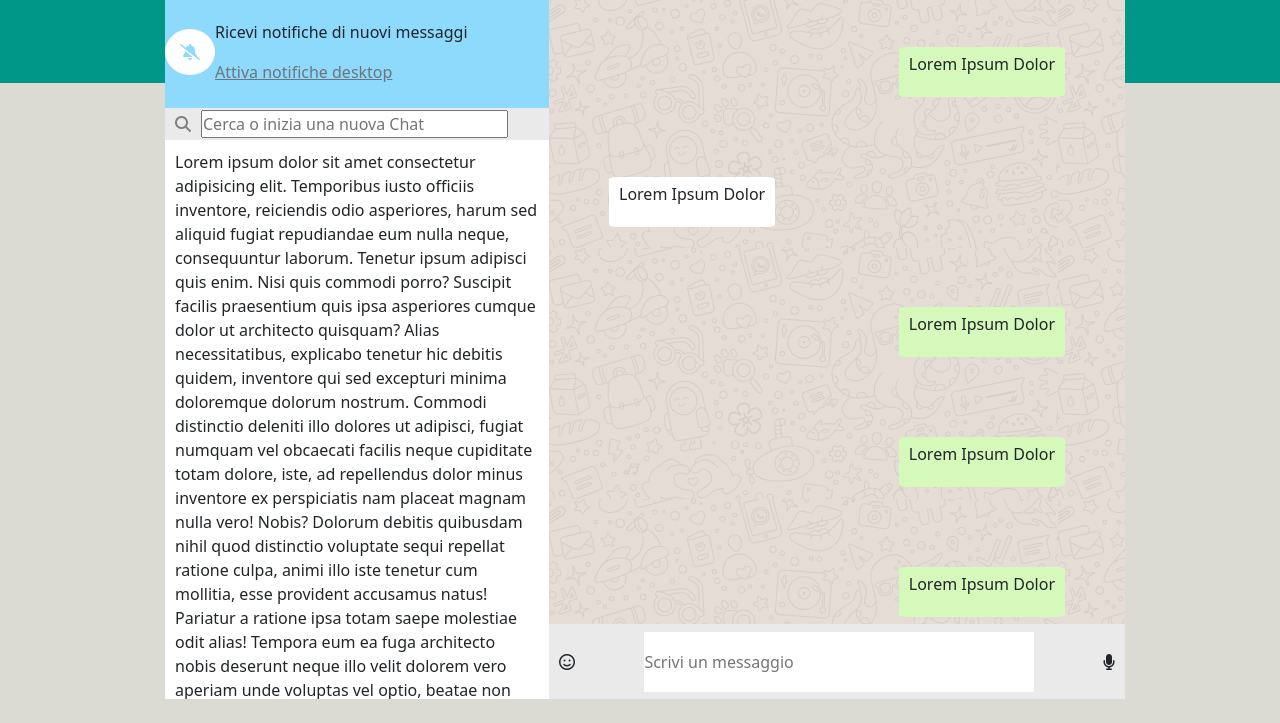
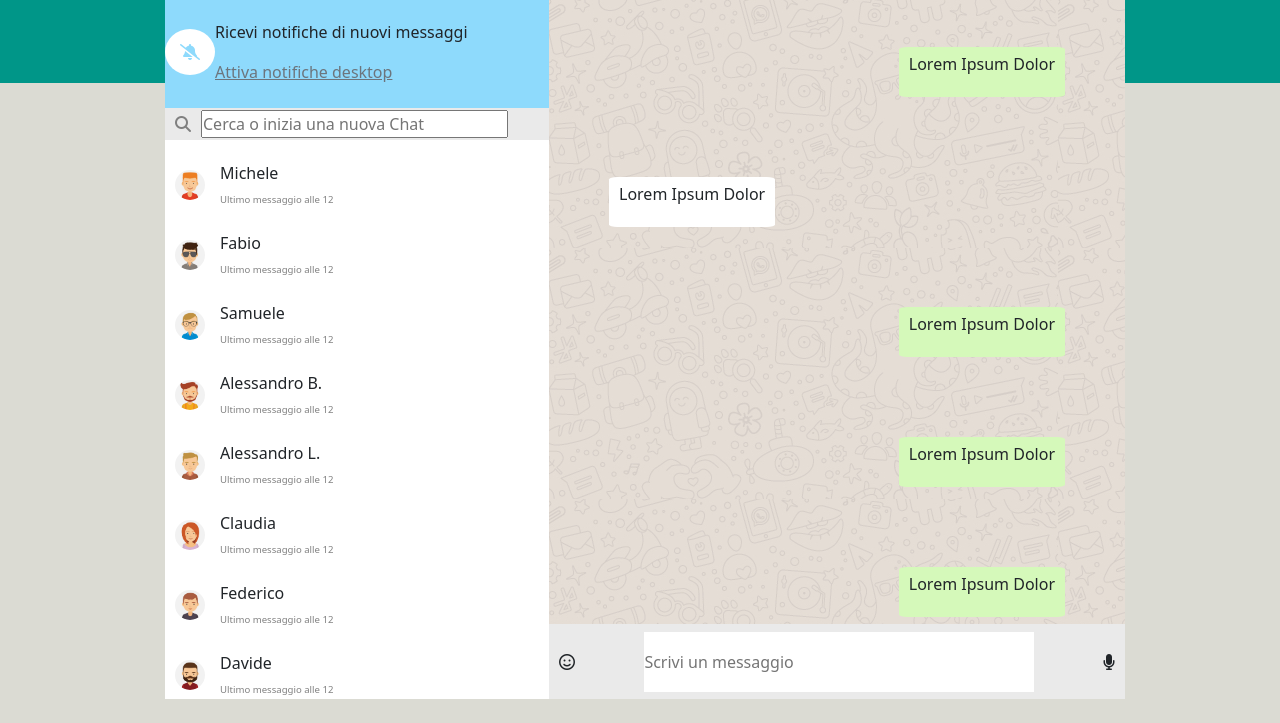
Before and after one commit to SalvatoreGiacomazzo/vue-boolzapp, a plain HTML site: page index.html in a window 1280 px wide. Shown: the part 77-800 px from the top of the page. Drawn offline with nearby package versions, Linux system fonts and the light colour scheme.

Commit message:
first milestone completed

```diff
--- a/index.html
+++ b/index.html
@@ -51,50 +51,18 @@
                 </div>
                 <!--Chats-->
                 <div id="chatlist">
-                    Lorem ipsum dolor sit amet consectetur adipisicing elit. Temporibus iusto officiis inventore,
-                    reiciendis odio asperiores, harum sed aliquid fugiat repudiandae eum nulla neque, consequuntur
-                    laborum. Tenetur ipsum adipisci quis enim.
-                    Nisi quis commodi porro? Suscipit facilis praesentium quis ipsa asperiores cumque dolor ut
-                    architecto quisquam? Alias necessitatibus, explicabo tenetur hic debitis quidem, inventore qui sed
-                    excepturi minima doloremque dolorum nostrum.
-                    Commodi distinctio deleniti illo dolores ut adipisci, fugiat numquam vel obcaecati facilis neque
-                    cupiditate totam dolore, iste, ad repellendus dolor minus inventore ex perspiciatis nam placeat
-                    magnam nulla vero! Nobis?
-                    Dolorum debitis quibusdam nihil quod distinctio voluptate sequi repellat ratione culpa, animi illo
-                    iste tenetur cum mollitia, esse provident accusamus natus! Pariatur a ratione ipsa totam saepe
-                    molestiae odit alias!
-                    Tempora eum ea fuga architecto nobis deserunt neque illo velit dolorem vero aperiam unde voluptas
-                    vel optio, beatae non sint eligendi a molestiae commodi quas voluptatibus nisi odio perferendis? Ea.
-                    Autem vero neque quisquam sunt assumenda aut fugit laudantium! Molestiae dignissimos unde, officiis
-                    vel quia aspernatur placeat laboriosam ipsum fuga odio deleniti eius laborum distinctio. Corrupti
-                    veritatis officia fugiat voluptas.
-                    Corrupti nostrum ea, ipsum facere, incidunt distinctio dolores cupiditate molestiae esse asperiores
-                    eum placeat aspernatur animi provident? Omnis veniam provident voluptate aperiam! Voluptatum fuga
-                    blanditiis cupiditate eius velit ducimus delectus?
-                    Ullam eveniet libero ipsum consectetur reiciendis, molestias est adipisci quod nobis quos eum illum
-                    nihil, id autem perspiciatis fugiat. Maxime sit molestiae facilis dignissimos nobis ad ullam
-                    corporis eum. Quod.
-                    Repellendus facilis perspiciatis temporibus perferendis ut consectetur, nemo rem, illum labore autem
-                    nisi hic? Sequi maiores corporis placeat nam quidem optio, molestiae consequatur quod voluptas
-                    officiis tempora nostrum adipisci veritatis.
-                    Voluptas voluptatem exercitationem vel, est, excepturi hic maiores ducimus cum, modi explicabo
-                    nostrum. Dicta, unde aut magni earum ipsam placeat mollitia architecto nihil sunt, accusantium
-                    fugiat ducimus pariatur? Aliquam, nostrum.
-                    Fugiat omnis tempora repudiandae eum libero delectus quos nisi impedit esse quod expedita obcaecati
-                    quo qui labore, ipsa numquam et quasi adipisci perferendis reiciendis laborum similique. Laborum
-                    laudantium dolores minus.
-                    Laborum excepturi nemo officiis. Rerum tempore quas maiores odio cumque velit! Velit quidem
-                    aspernatur exercitationem illo incidunt sit distinctio provident molestias facere sed impedit rem
-                    esse, nihil nesciunt, ullam sapiente?
-                    Eveniet in suscipit saepe alias iure impedit magni unde veritatis itaque praesentium consequuntur
-                    numquam inventore dolorem nobis aut, dolorum voluptatem. Vitae minima dicta vel accusamus aliquam,
-                    quis facilis magni fuga.
-                    A, animi id illum harum velit quam eaque, consequuntur iure soluta tempore ea asperiores doloribus
-                    perspiciatis quibusdam assumenda optio, culpa non sit? Deleniti, tempore voluptate soluta blanditiis
-                    molestiae quibusdam dicta.
-                    Aut harum nesciunt, provident earum commodi neque adipisci. Tempore impedit iure, dolore doloribus
-                    ipsam voluptate recusandae rem numquam quos dignissimos, excepturi quibusdam atque totam eum illum
-                    praesentium, incidunt nemo dolorem.
+                    <div id="singlechat" class="d-flex align-items-center" v-for="contact in contacts">
+                        <div id="chat-photo">
+                            <img :src="contact.avatar" alt="">
+                        </div>
+                        <div id="chatname" class="">
+                            <!--Inserisci il nome del contatto tramite VueJs-->
+                            {{ contact.name }} <br>
+                            <span>Ultimo messaggio alle 12</span>
+                        </div>
+
+
+                    </div>
                 </div>
 
             </div>
@@ -116,6 +84,7 @@
                         <i class="fa-solid fa-ellipsis-vertical"></i>
                     </div>
                 </header>
+                <!--Chat-->
                 <div id="chat" class="d-flex flex-column w-100">
                     <div id="sent">
                         <p>Lorem Ipsum Dolor</p>
--- a/style.css
+++ b/style.css
@@ -12,10 +12,9 @@ body {
     display: flex;
     justify-content: center;
     align-items: center;
-
 }
 
-/*Main container*/
+/*-----------------------Main container-------------------*/
 #big-container {
     height: 94vh;
     margin-left: 10px;
@@ -28,15 +27,13 @@ body {
     max-height: 100%;
 }
 
-/*Left side*/
+/*--------------Left side-------------*/
 #left-side {
     width: 40%;
     height: 100%;
     margin: 0 auto;
     display: flex;
     flex-direction: column;
-
-
 }
 
 #notifications i {
@@ -67,7 +64,20 @@ body {
     padding: 8px 10px;
 }
 
-/*Right side */
+#chatname span {
+    font-size: 0.6rem;
+    color: grey;
+}
+
+#chatname {
+    margin-left: 15px;
+}
+
+#singlechat:hover {
+    background-color: rgb(211, 208, 208);
+}
+
+/*--------------------Right side---------------------- */
 #right-side {
     width: 60%;
     max-height: 100%;
@@ -99,7 +109,12 @@ body {
     color: grey;
 }
 
-/*Shared css rules */
+#singlechat {
+    height: 70px;
+
+}
+
+/*------------------Shared css rules ---------------------*/
 #searchbar,
 #message {
     height: 90px;
@@ -127,13 +142,13 @@ header {
 }
 
 #left-header-left img,
-#right-header-left img {
+#right-header-left img,
+#singlechat img {
     display: block;
     height: 30px;
     width: 30px;
     border-radius: 50%;
 }
-
 
 #sent,
 #received {
@@ -145,7 +160,6 @@ header {
 }
 
 #sent {
-
     background-color: #d5f9ba;
     text-align: right;
     align-self: flex-end;
```
